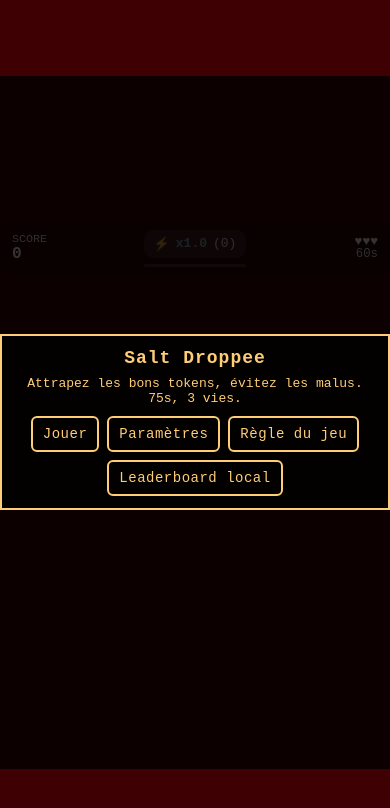
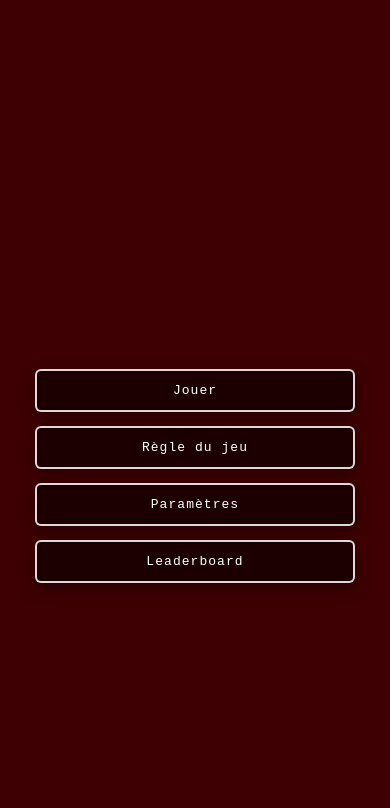
Before and after one commit to technocubeenergie-arch/Salt-Dropee, a plain HTML site: page www/index.html in a window 390 px wide. Drawn offline with Linux system fonts and the light colour scheme.

Commit message:
feat: refresh home screen layout and music

```diff
--- a/www/assets/style.css
+++ b/www/assets/style.css
@@ -49,6 +49,11 @@ html, body { height: 100%; margin: 0; background: var(--bg); color: var(--ui); f
   transition: opacity 0.25s ease;
   pointer-events: none;
   z-index: 0;
+}
+
+body.is-title #gameCanvas,
+body.is-title #hud {
+  visibility: hidden;
 }
 
 #gameCanvas {
@@ -105,6 +110,13 @@ html, body { height: 100%; margin: 0; background: var(--bg); color: var(--ui); f
   background: #000;
 }
 
+.overlay.overlay-title {
+  background: transparent;
+  align-items: stretch;
+  justify-content: flex-end;
+  padding: clamp(24px, 12vh, 160px) clamp(16px, 6vw, 72px) clamp(48px, 22vh, 220px);
+}
+
 #overlay {
   z-index: 1001;
 }
@@ -113,8 +125,49 @@ html, body { height: 100%; margin: 0; background: var(--bg); color: var(--ui); f
 .panel h1 { margin: 0 0 8px; font-size: 18px; letter-spacing: 1px; }
 .panel p { margin: 6px 0; }
 .btnrow { display: flex; gap: 8px; justify-content: center; flex-wrap: wrap; margin-top: 10px; }
-button { font-family: inherit; font-size: 14px; letter-spacing: 0.5px; padding: 8px 10px; border-radius: 6px; border: 2px solid var(--ui); background: transparent; color: var(--ui); cursor: pointer; }
-button:hover { filter: brightness(1.2); }
+  button { font-family: inherit; font-size: 14px; letter-spacing: 0.5px; padding: 8px 10px; border-radius: 6px; border: 2px solid var(--ui); background: transparent; color: var(--ui); cursor: pointer; }
+  button:hover { filter: brightness(1.2); }
+
+.title-screen {
+  width: 100%;
+  height: 100%;
+  display: flex;
+  flex-direction: column;
+  align-items: center;
+  justify-content: flex-end;
+  pointer-events: none;
+}
+
+.title-buttons {
+  pointer-events: auto;
+  width: min(320px, 85vw);
+  display: flex;
+  flex-direction: column;
+  gap: 14px;
+  text-align: center;
+}
+
+.title-buttons button {
+  width: 100%;
+  padding: 12px 16px;
+  font-size: clamp(1rem, 2.4vw, 1.15rem);
+  letter-spacing: 0.08em;
+  background: rgba(0, 0, 0, 0.55);
+  border-color: rgba(255, 255, 255, 0.85);
+  color: #fff;
+  box-shadow: 0 6px 16px rgba(0, 0, 0, 0.35);
+}
+
+.title-buttons button:focus-visible {
+  outline: 3px solid rgba(255, 255, 255, 0.85);
+  outline-offset: 2px;
+}
+
+body.contrast-high .title-buttons button {
+  background: rgba(0, 0, 0, 0.85);
+  border-color: var(--ui2);
+  color: var(--ui2);
+}
 
 
 .contrast-high { --ui: #ffffff; --ui2: #00ffea; --bg: #000000; --danger:#ff0044; --ok:#00ff66; --ink:#000000; }
--- a/www/js/main.js
+++ b/www/js/main.js
@@ -119,6 +119,7 @@ const LEVELS = [
 ];
 
 const MENU_BACKGROUND_SRC = "assets/fondaccueil.png";
+const MENU_MUSIC_SRC = "assets/sounds/audioaccueil.mp3";
 
 const LEGEND_LEVEL_INDEX = LEVELS.findIndex(level => level?.id === 6);
 
@@ -247,6 +248,7 @@ function setWalletSprite(img) {
 let currentMusic = null;
 let musicVolume = 0.6;
 let musicEnabled = true;
+let menuMusic = null;
 if (typeof window.isSoundEnabled === 'function') {
   try {
     musicEnabled = !!window.isSoundEnabled();
@@ -289,16 +291,44 @@ function safePlayMusic(aud) {
 }
 
 function setLevelMusic(audio) {
+  const sameAudio = !!audio && currentMusic === audio;
   if (currentMusic && currentMusic !== audio) {
     tryFadeOut(currentMusic);
   }
   currentMusic = audio || null;
-  if (currentMusic) {
+  if (!currentMusic) {
+    return;
+  }
+  if (!sameAudio) {
     try {
       currentMusic.currentTime = 0;
     } catch (_) {}
-  }
-  safePlayMusic(currentMusic);
+    safePlayMusic(currentMusic);
+    return;
+  }
+  if (currentMusic.paused && musicEnabled) {
+    safePlayMusic(currentMusic);
+  }
+}
+
+function getMenuMusic() {
+  if (!menuMusic) {
+    menuMusic = new Audio(MENU_MUSIC_SRC);
+    menuMusic.loop = true;
+    menuMusic.preload = "auto";
+  }
+  return menuMusic;
+}
+
+function playMenuMusic() {
+  const audio = getMenuMusic();
+  setLevelMusic(audio);
+}
+
+function stopMenuMusic() {
+  if (currentMusic === menuMusic) {
+    setLevelMusic(null);
+  }
 }
 
 function unlockMusicOnce() {
@@ -498,6 +528,29 @@ let canvas;
 let ctx;
 let overlay;
 let game;
+
+function enterTitleScreen() {
+  if (typeof document !== 'undefined' && document.body) {
+    document.body.classList.add('is-title');
+  }
+  if (typeof overlay !== 'undefined' && overlay) {
+    overlay.classList.remove('overlay-rules');
+    overlay.classList.add('overlay-title');
+  }
+  playMenuMusic();
+}
+
+function leaveTitleScreen({ stopMusic = true } = {}) {
+  if (typeof document !== 'undefined' && document.body) {
+    document.body.classList.remove('is-title');
+  }
+  if (typeof overlay !== 'undefined' && overlay) {
+    overlay.classList.remove('overlay-title');
+  }
+  if (stopMusic) {
+    stopMenuMusic();
+  }
+}
 
 let drawLegacyBg = false; // doit rester false
 
@@ -2821,6 +2874,9 @@ class Game{
       setSoundEnabled(!!this.settings.sound);
     }
     if (showTitle) {
+      playMenuMusic();
+    } else {
+      leaveTitleScreen({ stopMusic: true });
       setLevelMusic(null);
     }
     this.timeLeft=CONFIG.runSeconds; this.timeElapsed=0; this.lives=CONFIG.lives; this.score=0; this.comboStreak=0; this.comboMult=comboTiers[0].mult; this.maxCombo=0; this.levelReached=1;
@@ -2967,6 +3023,7 @@ class Game{
   }
   uiStartFromTitle(){
     if (this.state === 'title'){
+      leaveTitleScreen();
       overlay.innerHTML = '';
       hideOverlay(overlay);
       this.start();
@@ -2981,15 +3038,14 @@ class Game{
     } else {
       setBackgroundImageSrc(MENU_BACKGROUND_SRC);
     }
+    enterTitleScreen();
     overlay.innerHTML = `
-      <div class="panel">
-        <h1>Salt Droppee</h1>
-        <p>Attrapez les bons tokens, évitez les malus. 75s, 3 vies.</p>
-        <div class="btnrow">
+      <div class="title-screen" role="presentation">
+        <div class="title-buttons" role="navigation">
           <button id="btnPlay" type="button">Jouer</button>
+          <button id="btnRulesTitle" type="button">Règle du jeu</button>
           <button type="button" class="btn-settings" data-action="open-settings">Paramètres</button>
-          <button id="btnRulesTitle" type="button">Règle du jeu</button>
-          <button id="btnLB" type="button">Leaderboard local</button>
+          <button id="btnLB" type="button">Leaderboard</button>
         </div>
       </div>`;
     showOverlay(overlay);
@@ -3008,7 +3064,12 @@ class Game{
       this.uiStartFromTitle();
     }, { passive:false });
   }
-  renderSettings(){ const s=this.settings; const controlMode = (s.controlMode === 'zones') ? 'zones' : 'swipe'; s.controlMode = controlMode; overlay.innerHTML = `
+  renderSettings(){
+    if (overlay) overlay.classList.remove('overlay-title');
+    const s=this.settings;
+    const controlMode = (s.controlMode === 'zones') ? 'zones' : 'swipe';
+    s.controlMode = controlMode;
+    overlay.innerHTML = `
     <div class="panel">
       <h1>Paramètres</h1>
       <p><label><input type="checkbox" id="sound" ${s.sound?'checked':''}/> Son</label></p>
@@ -3067,7 +3128,10 @@ class Game{
       this.renderTitle();
     });
   }
-  renderLeaderboard(){ let runs=[]; try{ runs = JSON.parse(localStorage.getItem(LS.runs)||'[]'); }catch(e){}
+  renderLeaderboard(){
+    if (overlay) overlay.classList.remove('overlay-title');
+    let runs=[];
+    try{ runs = JSON.parse(localStorage.getItem(LS.runs)||'[]'); }catch(e){}
     const best = parseInt(localStorage.getItem(LS.bestScore)||'0',10);
     const bestC = parseInt(localStorage.getItem(LS.bestCombo)||'0',10);
     overlay.innerHTML = `
@@ -3083,6 +3147,7 @@ class Game{
     addEvent(document.getElementById('back'), INPUT.tap, ()=>{ playSound("click"); this.renderTitle(); });
   }
   renderPause(){
+    if (overlay) overlay.classList.remove('overlay-title');
     this.settingsReturnView = "pause";
     overlay.innerHTML = `
       <div class="panel">
@@ -3117,6 +3182,7 @@ class Game{
     }, { passive:false });
   }
   renderRules(returnView){
+    if (overlay) overlay.classList.remove('overlay-title');
     this.rulesReturnView = returnView || this.state || "title";
     overlay.innerHTML = `
       <div class="rules-screen" role="dialog" aria-modal="true" aria-label="Règles du jeu">
```
